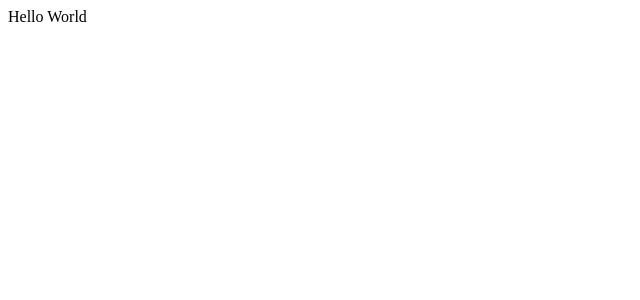
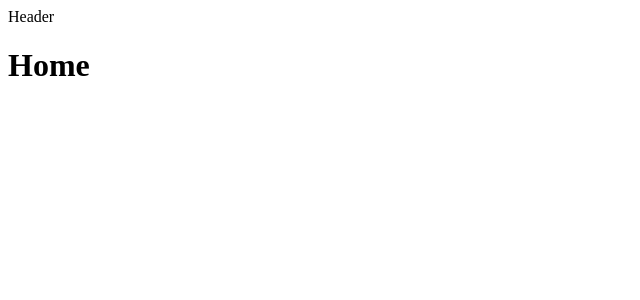
Before and after one commit to mern-trainer/Ramnas-Batch, a React (Vite) app in the folder app/: page / in a window 1280 px wide. Shown: the top 300 px of the page, without its empty margins (0-640 px from the left). Built offline with nearby package versions, Linux system fonts and the light colour scheme.

Commit message:
react components and pages

```diff
--- a/app/index.html
+++ b/app/index.html
@@ -4,7 +4,7 @@
         <meta charset="UTF-8" />
         <link rel="icon" type="image/svg+xml" href="/vite.svg" />
         <meta name="viewport" content="width=device-width, initial-scale=1.0" />
-        <title>Vite + React</title>
+        <title>React JS</title>
     </head>
     <body>
         <div id="root"></div>
--- a/app/src/App.jsx
+++ b/app/src/App.jsx
@@ -1,5 +1,10 @@
-const App = () => {
-   return "Hello World"
+import { Fragment } from "react"
+import LandingPage from "./Pages/LandingPage"
+import Header from "./Components/Header"
+
+export const App = () => {
+   return <Fragment>
+      <Header />
+      <LandingPage />
+   </Fragment>
 }
-
-export default App
--- /dev/null
+++ b/app/src/Components/Header.jsx
@@ -0,0 +1,7 @@
+const Header = () => {
+    return <div>
+        Header
+    </div>
+}
+
+export default Header
--- /dev/null
+++ b/app/src/Pages/LandingPage.jsx
@@ -0,0 +1,7 @@
+const LandingPage = () => {
+    return <div>
+        <h1>Home</h1>
+    </div>
+}
+
+export default LandingPage
--- a/app/src/main.jsx
+++ b/app/src/main.jsx
@@ -1,4 +1,4 @@
-import { createRoot } from 'react-dom/client'
-import App from './App.jsx'
+import { createRoot } from 'react-dom/client' // named Import
+import { App } from './App.jsx' // default import
 
 createRoot(document.getElementById('root')).render(<App />)
--- a/app/vite.config.js
+++ b/app/vite.config.js
@@ -3,5 +3,8 @@ import react from '@vitejs/plugin-react-swc'
 
 // https://vitejs.dev/config/
 export default defineConfig({
-  plugins: [react()],
+    plugins: [react()],
+    server: {
+      port: 3000
+    }
 })
```
Also changed, not shown: app/Questions.txt (added).
